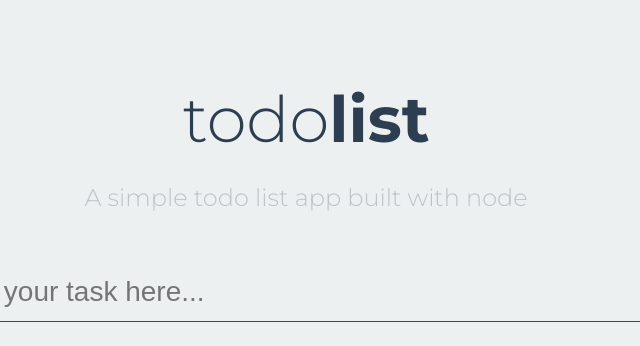
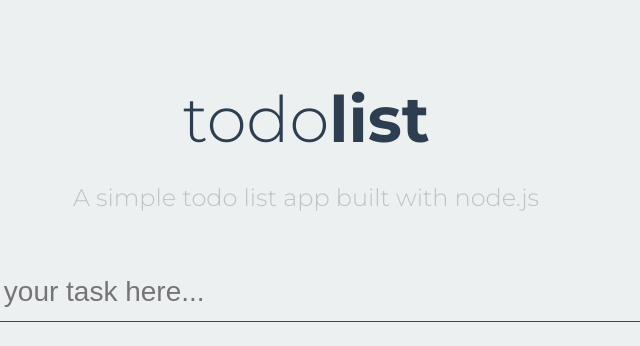
Before and after one commit to cooper6101/todoApp, a website: page views/index.html in a window 1280 px wide. Shown: the full height of the page, 334-974 px from the left. Drawn offline with nearby package versions, Linux system fonts and the light colour scheme; files that its build step writes are made by us from their sources; no server answers; files whose address does not match are found by name.

Commit message:
initial commit

```diff
--- a/views/index.html
+++ b/views/index.html
@@ -9,7 +9,7 @@
 
 	<header>
 		<h1>todo<span>list</span></h1>
-		<h2>A simple todo list app built with node</h2>
+		<h2>A simple todo list app built with node.js</h2>
 	</header>
 
 	<section class="form">
```
